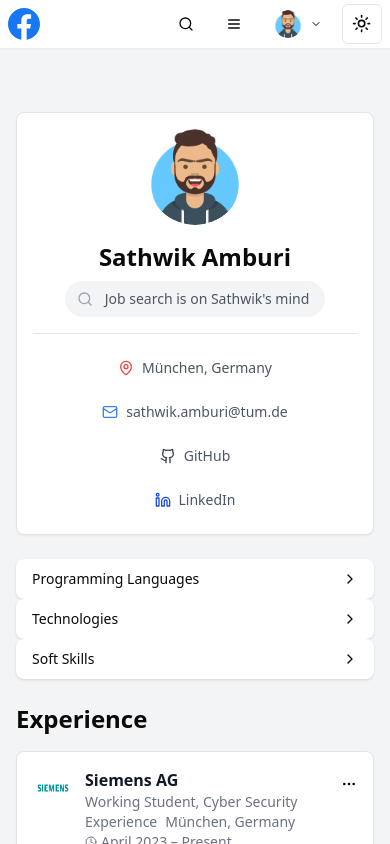
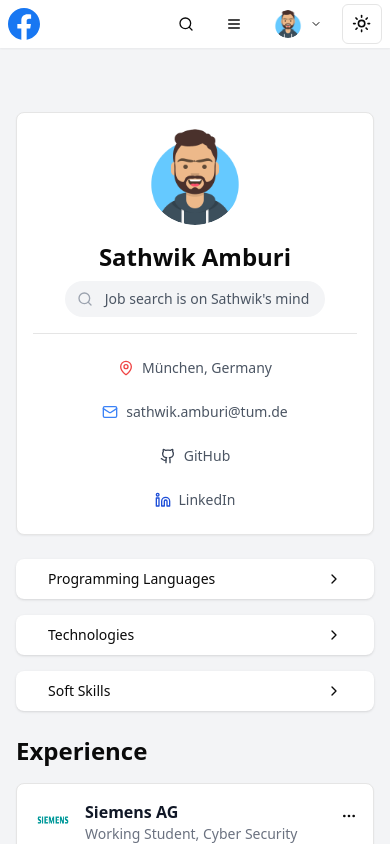
Before and after one commit to Sathwik-Amburi/Resume, a Next.js app: page / in a window 390 px wide. Shown: the top 844 px of the page. Built offline with nearby package versions, Linux system fonts and the light colour scheme.

Commit message:
added margin for skillsection

```diff
--- a/src/components/SkillsSection.tsx
+++ b/src/components/SkillsSection.tsx
@@ -147,7 +147,7 @@
       </div>
 
       {/* Mobile View */}
-      <div className="md:hidden">
+      <div className="md:hidden m-4">
         <Drawer open={isDrawerOpen} onOpenChange={setIsDrawerOpen}>
           <DrawerTrigger asChild>
             <Button variant="ghost" className="w-full justify-between p-4">
```
